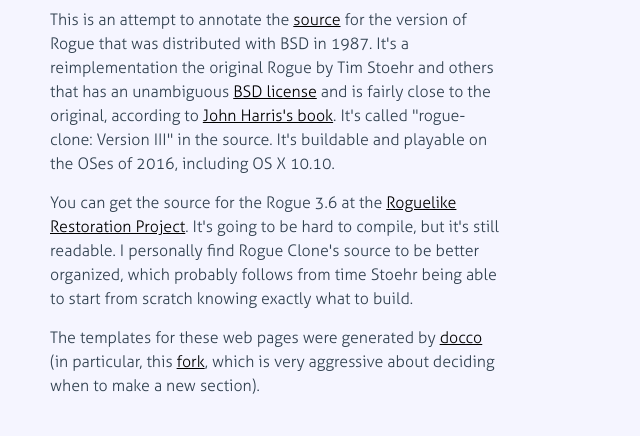
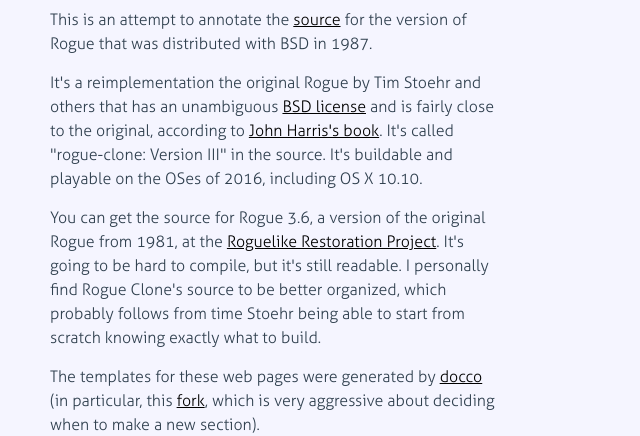
Before and after one commit to jimkang/annotated-rogue, a plain HTML site: page index.html in a window 1280 px wide. Shown: the part 89-525 px from the top of the page, without its empty margins (0-640 px from the left). Drawn offline with Linux system fonts and the light colour scheme.

Commit message:
Formatting, clarification on Rogue 3.6.

```diff
--- a/index.html
+++ b/index.html
@@ -16,10 +16,13 @@
           <div class="annotation">
               <h1>Annotated Rogue source</h1>
               <p>
-                  This is an attempt to annotate the <a href="https://github.com/ctdk/bsdgames-osx/tree/master/rogue">source</a> for the version of Rogue that was distributed with BSD in 1987. It's a reimplementation the original Rogue by Tim Stoehr and others that has an unambiguous <a href="https://en.wikipedia.org/wiki/BSD_licenses">BSD license</a> and is fairly close to the original, according to <a href="https://rodneylives.itch.io/atplay">John Harris's book</a>. It's called "rogue-clone: Version III" in the source. It's buildable and playable on the OSes of 2016, including OS X 10.10.
+                  This is an attempt to annotate the <a href="https://github.com/ctdk/bsdgames-osx/tree/master/rogue">source</a> for the version of Rogue that was distributed with BSD in 1987.
               </p>
               <p>
-                You can get the source for the Rogue 3.6 at the <a href="http://rogue.rogueforge.net/rogue-3-6/">Roguelike Restoration Project</a>. It's going to be hard to compile, but it's still readable. I personally find Rogue Clone's source to be better organized, which probably follows from time Stoehr being able to start from scratch knowing exactly what to build.
+                It's a reimplementation the original Rogue by Tim Stoehr and others that has an unambiguous <a href="https://en.wikipedia.org/wiki/BSD_licenses">BSD license</a> and is fairly close to the original, according to <a href="https://rodneylives.itch.io/atplay">John Harris's book</a>. It's called "rogue-clone: Version III" in the source. It's buildable and playable on the OSes of 2016, including OS X 10.10.
+              </p>
+              <p>
+                You can get the source for Rogue 3.6, a version of the original Rogue from 1981, at the <a href="http://rogue.rogueforge.net/rogue-3-6/">Roguelike Restoration Project</a>. It's going to be hard to compile, but it's still readable. I personally find Rogue Clone's source to be better organized, which probably follows from time Stoehr being able to start from scratch knowing exactly what to build.
               </p>
               <p>
                 The templates for these web pages were generated by <a href="https://github.com/jashkenas/docco">docco</a> (in particular, this <a href="https://github.com/jimkang/docco">fork</a>, which is very aggressive about deciding when to make a new section).
```
